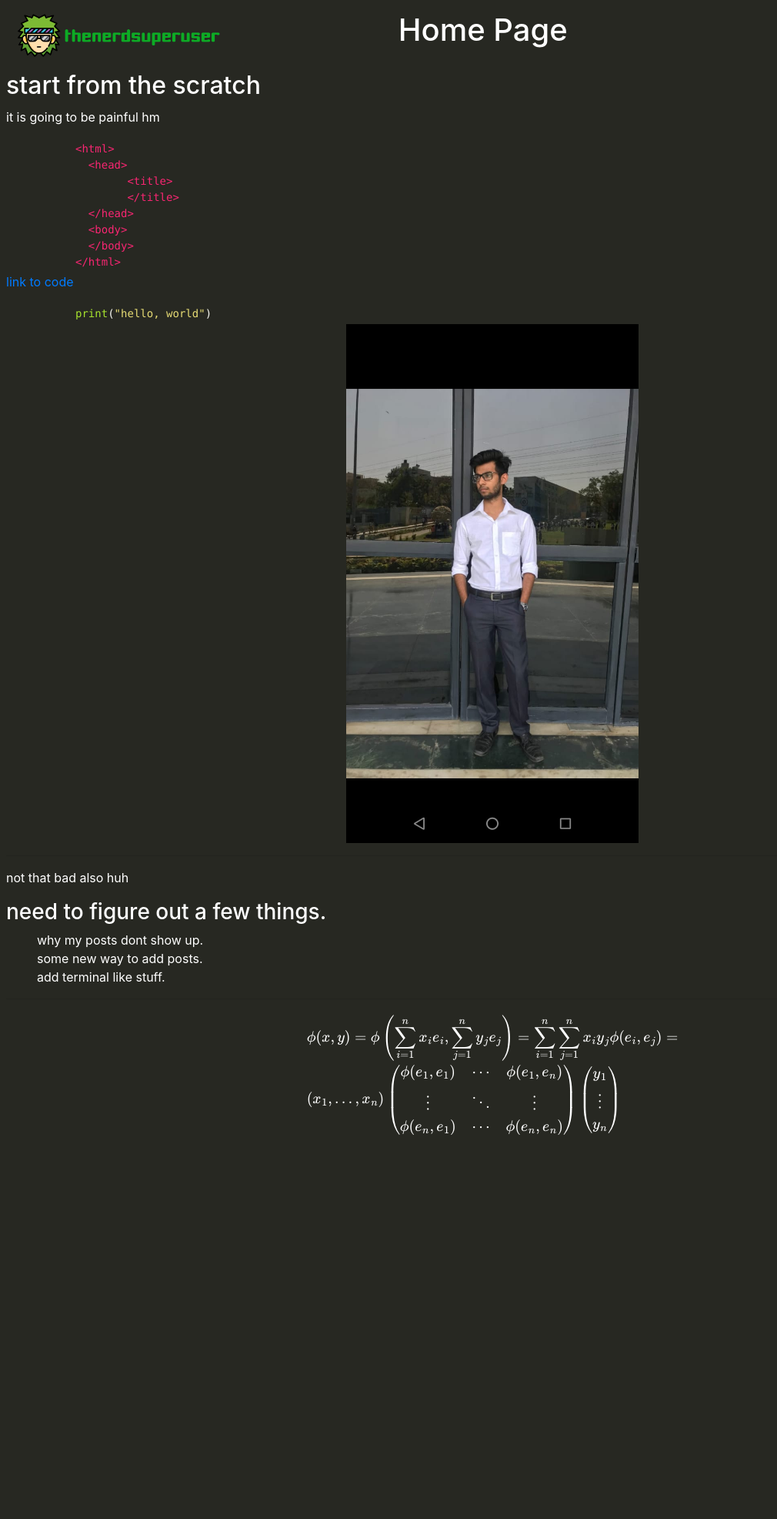
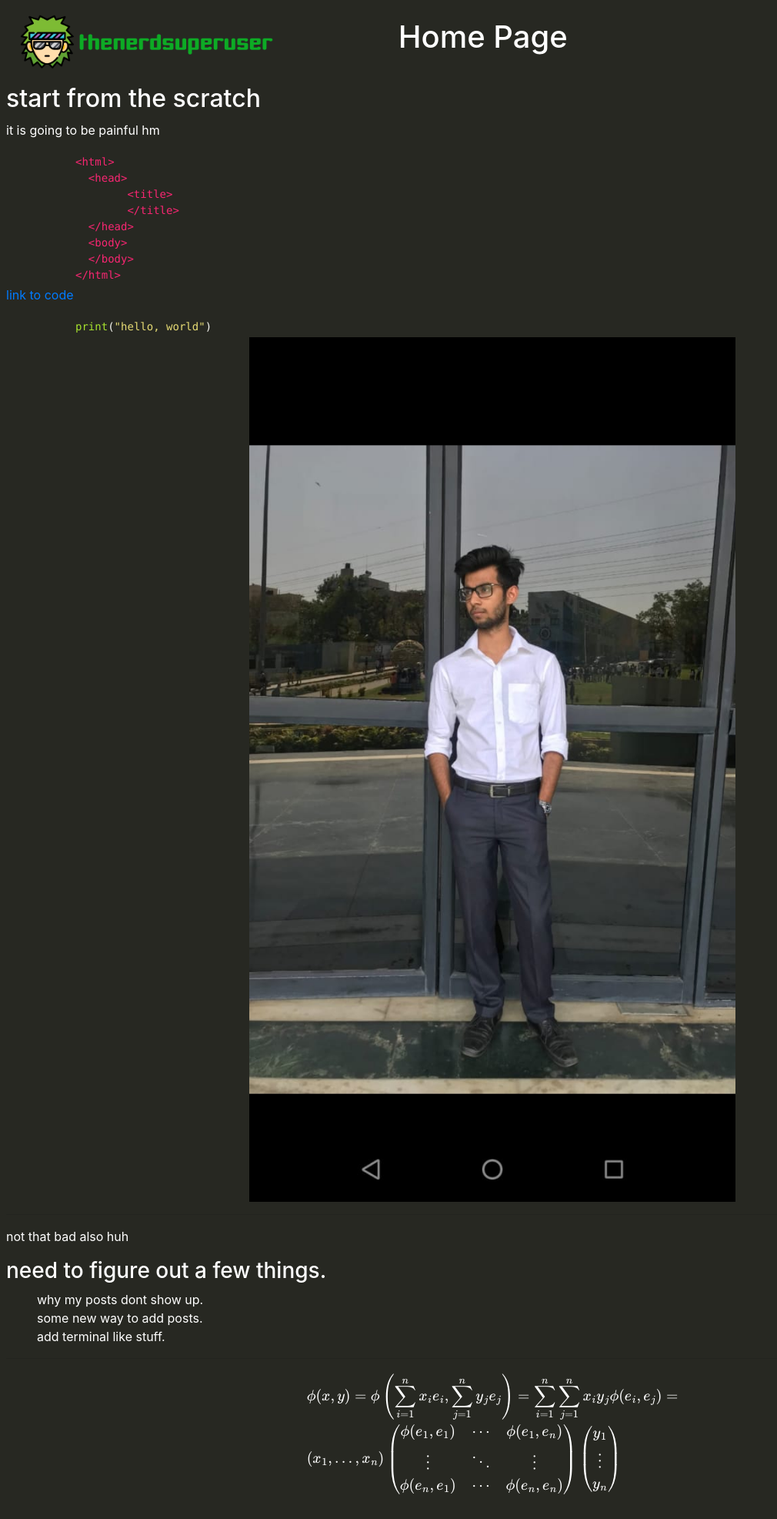
Before and after one commit to rh3xp/website.old, a Jekyll site: the page built from index.md, in a window 1280 px wide. Shown: the whole page at 77% size, without its empty margins (0-1010 px from the left). Built offline with Jekyll 4.4.1, drawn with Linux system fonts in a browser that asks for light colours; formulas are drawn with MathJax 3; before the commit the page ends 1506 px from its top, so only the background shows below that.

Commit message:
updated image width and logo min-width

```diff
--- a/_includes/header.html
+++ b/_includes/header.html
@@ -3,7 +3,7 @@
 
 <nav>
     <a class="navbar-brand" href={{ site.baseurl }}>
-        <img style="display: inline; min-width: 60%; max-width: 100%;" width="70%" height="55%" src= {{ "assets/images/logo.png" | relative_url }} >
+        <img style="display: inline; min-width: 75%; max-width: 100%;" width="70%" height="55%" src= {{ "assets/images/logo.png" | relative_url }} >
 
     </a>
     <h1 style="display: inline; color: #fff; padding-left: .5%; text-align: right;"> {{ page.title }} </h1>
--- a/assets/css/main.scss
+++ b/assets/css/main.scss
@@ -32,7 +32,7 @@ nav
 #MathJax-Element-1-Frame
 {
     width: 80%;
-    padding-right: .5em;
+    padding-right: .7em;
 }
 
 
@@ -68,7 +68,7 @@ img {
   display: block;
   margin-left: auto;
   margin-right: auto;
-  width: 30%;
+  width: 50%;
   max-width: 100%;
 }
 
```
Also changed, not shown: 3 other files.
